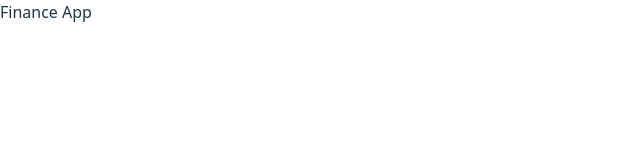
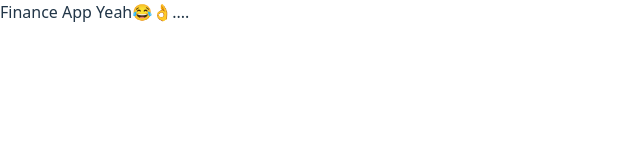
Before and after one commit to CodieMisiani/Finance-Tracker, a React (Vite) app: page / in a window 1280 px wide. Shown: the top 160 px of the page, without its empty margins (0-640 px from the left). Built offline with nearby package versions, Linux system fonts and the light colour scheme.

Commit message:
feat: implement Header components in the app

```diff
--- a/src/App.jsx
+++ b/src/App.jsx
@@ -1,7 +1,12 @@
 import React from "react";
+import Header from "./components/Header/Header.jsx";
 
 const App = () => {
-  return <div>Finance App</div>;
+  return (
+    <>
+      <Header />
+    </>
+  );
 };
 
 export default App;
--- a/src/components/Header/Header.jsx
+++ b/src/components/Header/Header.jsx
@@ -0,0 +1,11 @@
+import React from "react";
+
+const Header = () => {
+  return (
+    <>
+      <header>Finance App Yeah😂👌....</header>
+    </>
+  );
+};
+
+export default Header;
--- a/src/components/TransactionForm/TransactionForm.jsx
+++ b/src/components/TransactionForm/TransactionForm.jsx
@@ -0,0 +1,16 @@
+import React from "react";
+
+const TransactionForm = () => {
+  return (
+    <>
+      <form>
+        <label>Transaction Name</label>
+        <input type="text" />
+        <button type="submit">Submit</button>
+      </form>
+      TransactionForm
+    </>
+  );
+};
+
+export default TransactionForm;
```
